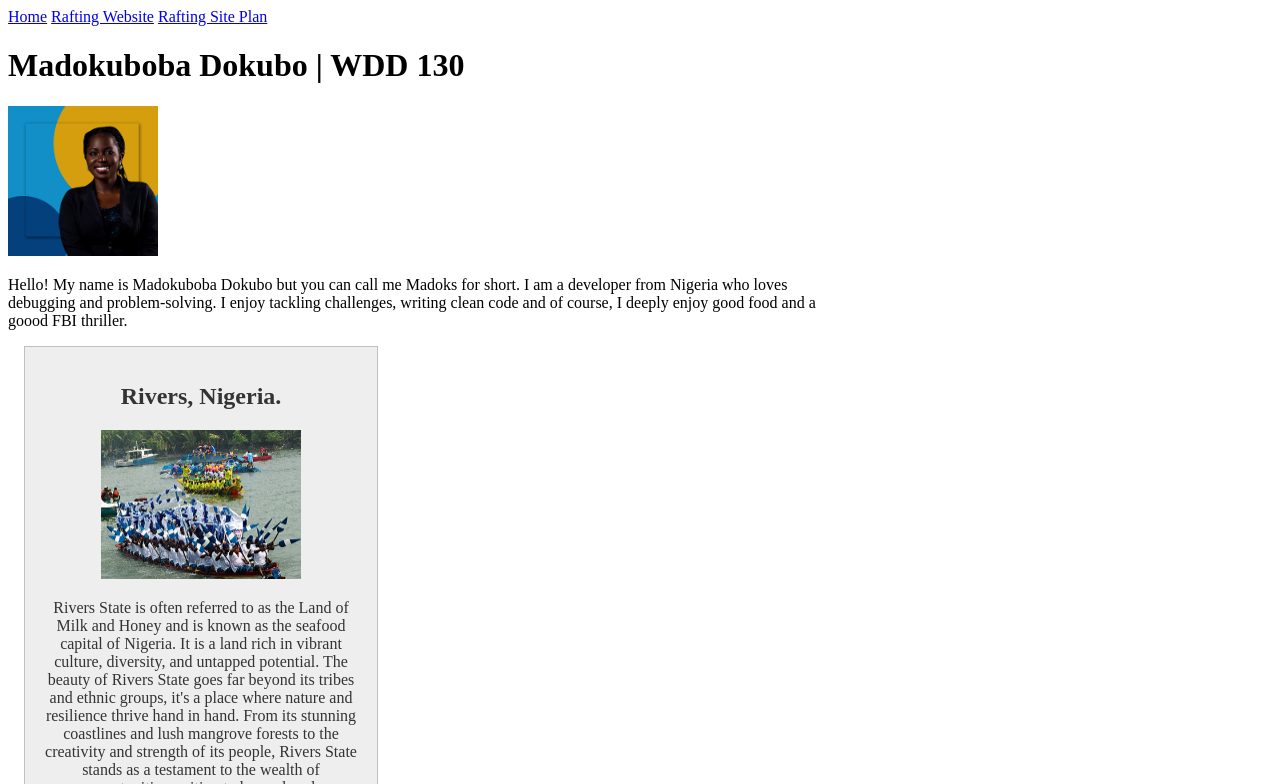
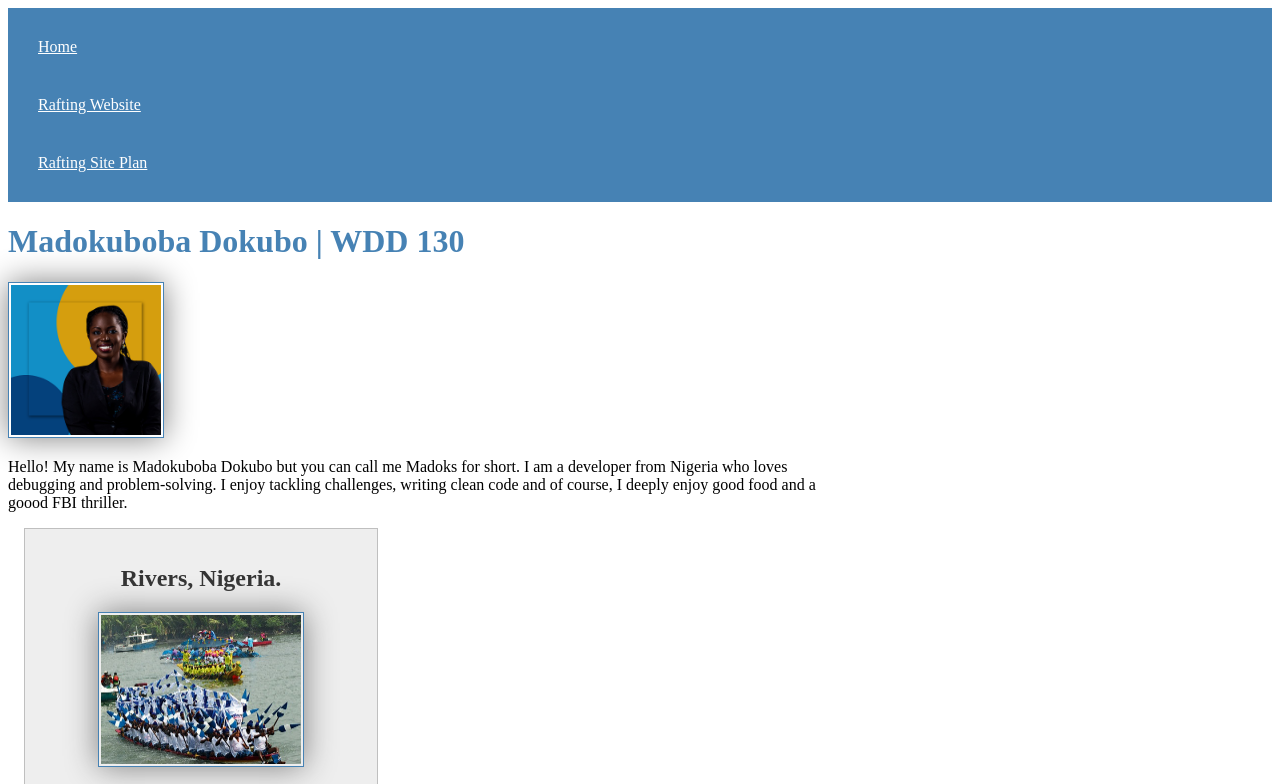
Before and after one commit to madokscharles/wdd130, a plain HTML site: page index.html in a window 1280 px wide. Shown: the top 784 px of the page. Drawn offline with Linux system fonts and the light colour scheme.

Commit message:
Add nav style to CSS

```diff
--- a/styles/styles.css
+++ b/styles/styles.css
@@ -1,3 +1,26 @@
+nav {
+    background-color: steelblue;
+    padding: 10px;
+}
+
+nav a {
+    color: white;
+    display: block;
+    padding: 20px;
+}
+
+h1 {
+    color: steelblue;
+}
+
+img {
+    width: 150;
+    height: auto;
+    border: 1px solid steelblue;
+    padding: 2px;
+    box-shadow: 0 0 30px gray;
+}
+
 main {
     max-width: 840px;
 }
```
